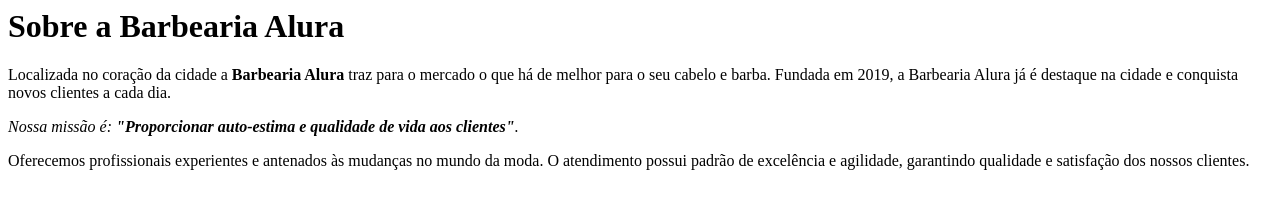
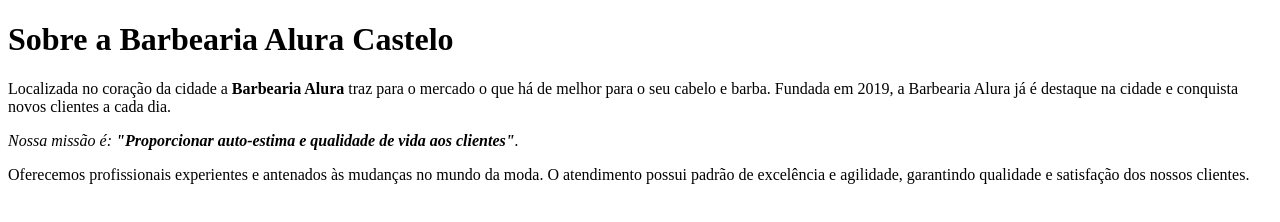
Before and after one commit to brunomaisdivertido/html, a plain HTML site: page index.html in a window 1280 px wide. Drawn offline with Linux system fonts and the light colour scheme.

Commit message:
Add files via upload

```diff
--- a/index.html
+++ b/index.html
@@ -1,7 +1,12 @@
-<h1>Sobre a Barbearia Alura</h1>
+<!DOCTYPE html>
+<html lang="pt-br">
+	<meta charset="UTF-8">
+	<title>Barbearia Alura</title>
+	<h1>Sobre a Barbearia Alura Castelo</h1>
 
-<p>Localizada no coração da cidade a <strong>Barbearia Alura</strong> traz para o mercado o que há de melhor para o seu cabelo e barba. Fundada em 2019, a Barbearia Alura já é destaque na cidade e conquista novos clientes a cada dia.</p>
+	<p>Localizada no coração da cidade a <strong>Barbearia Alura</strong> traz para o mercado o que há de melhor para o seu cabelo e barba. Fundada em 2019, a Barbearia Alura já é destaque na cidade e conquista novos clientes a cada dia.</p>
 
-<p><em>Nossa missão é: <strong>"Proporcionar auto-estima e qualidade de vida aos clientes"</strong>.</em></p>
+	<p><em>Nossa missão é: <strong>"Proporcionar auto-estima e qualidade de vida aos clientes"</strong>.</em></p>
 
-<p>Oferecemos profissionais experientes e antenados às mudanças no mundo da moda. O atendimento possui padrão de excelência e agilidade, garantindo qualidade e satisfação dos nossos clientes.</p>
+	<p>Oferecemos profissionais experientes e antenados às mudanças no mundo da moda. O atendimento possui padrão de excelência e agilidade, garantindo qualidade e satisfação dos nossos clientes.</p>
+</html>
```
